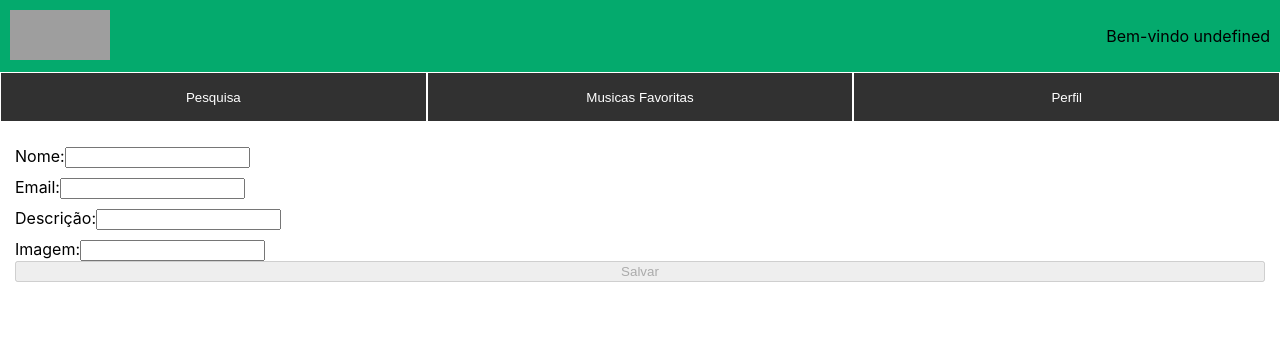
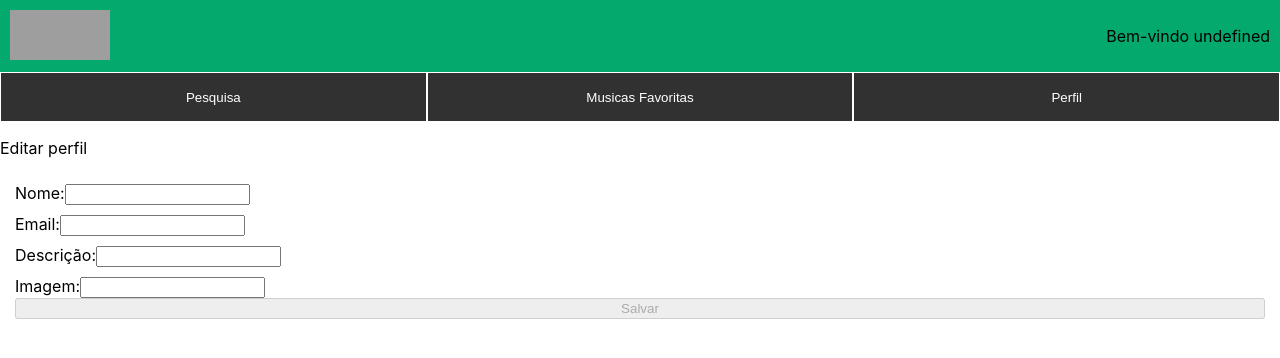
Before and after one commit to thiago-papim/project-trybetunes, a React (Create React App) app: page /profile/edit in a window 1280 px wide. Shown: the top 358 px of the page. Built offline with nearby package versions, Linux system fonts and the light colour scheme; grey boxes are pictures that could not be loaded.

Commit message:
Requisito 14

```diff
--- a/src/pages/ProfileEdit.js
+++ b/src/pages/ProfileEdit.js
@@ -54,6 +54,7 @@ class ProfileEdit extends React.Component {
     return (
       <div data-testid="page-profile-edit">
         <Header props={ this.props } />
+        <p>Editar perfil</p>
         { load ? <Loading /> : '' }
         <form className="formEdit">
           <label htmlFor="nome">
```
